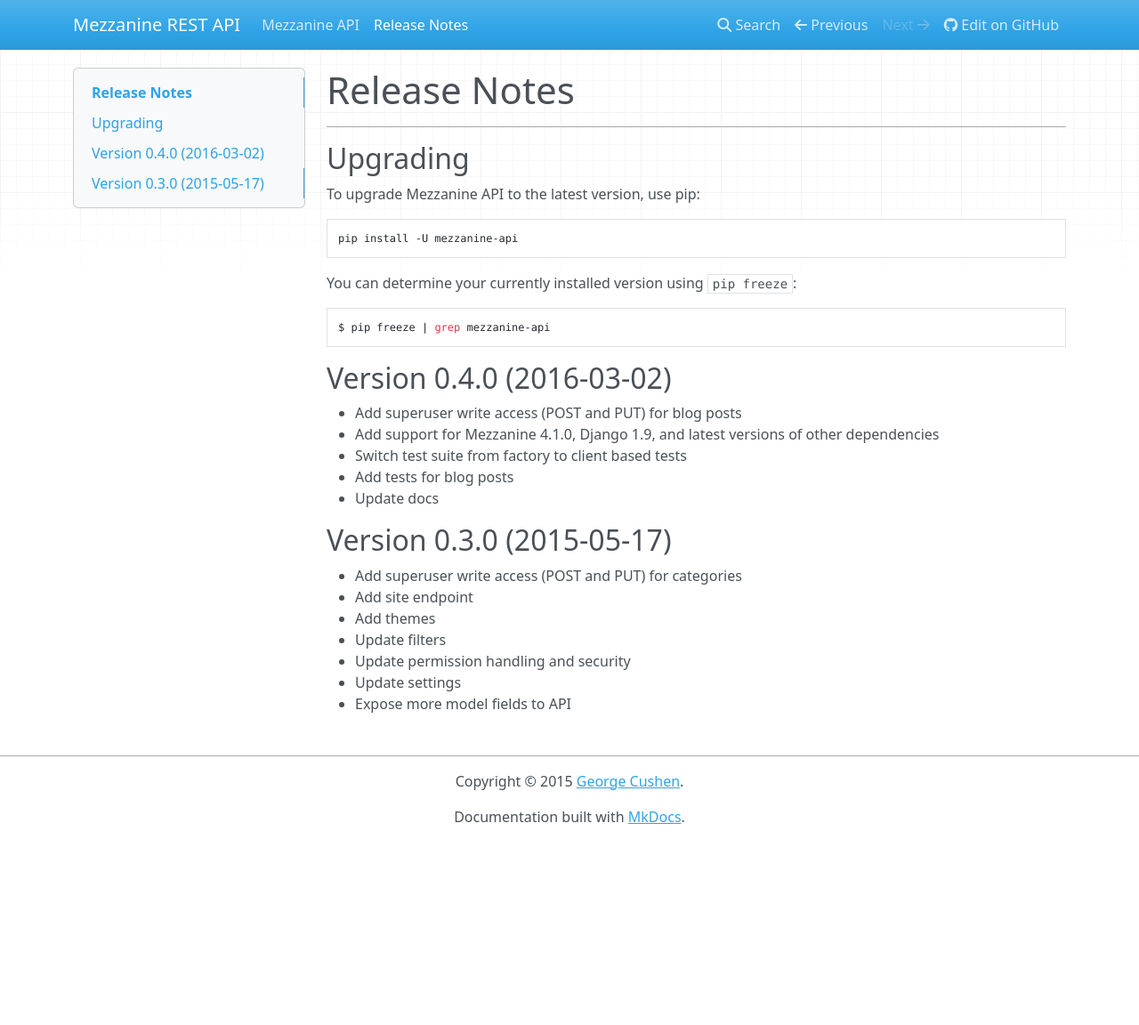
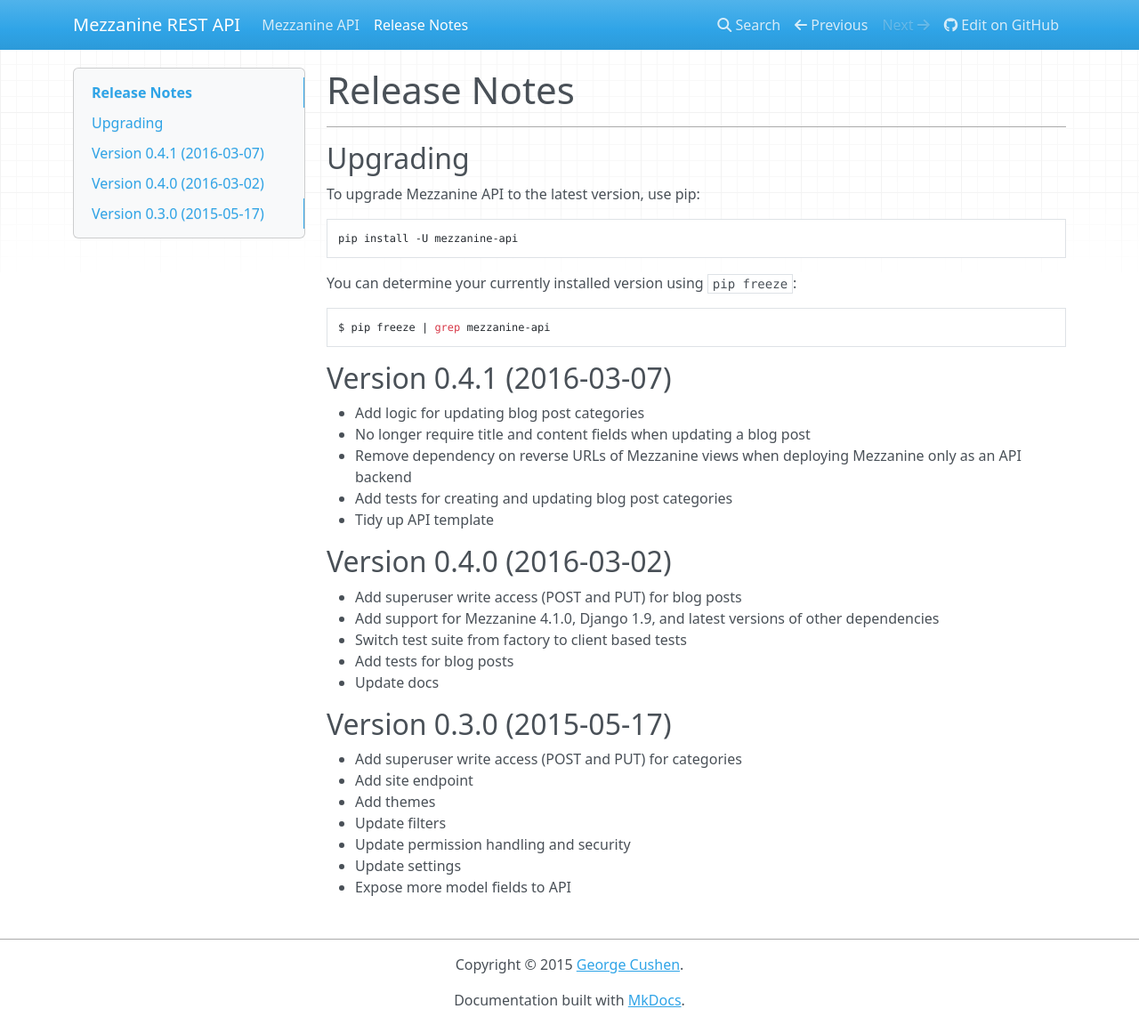
Before and after one commit to gcushen/mezzanine-api, an MkDocs documentation site: the page built from docs/release-notes.md, in a window 1280 px wide and 1152 px high. Shown: the whole window at 89% size. Built offline with MkDocs 1.6.1, drawn with Linux system fonts in a browser that asks for light colours; nearby versions of some CDN libraries.

Commit message:
Update docs

```diff
--- a/docs/release-notes.md
+++ b/docs/release-notes.md
@@ -11,6 +11,14 @@
 You can determine your currently installed version using `pip freeze`:
 
     $ pip freeze | grep mezzanine-api
+
+## Version 0.4.1 (2016-03-07)
+
+* Add logic for updating blog post categories
+* No longer require title and content fields when updating a blog post
+* Remove dependency on reverse URLs of Mezzanine views when deploying Mezzanine only as an API backend
+* Add tests for creating and updating blog post categories
+* Tidy up API template
 
 ## Version 0.4.0 (2016-03-02)
 
```
